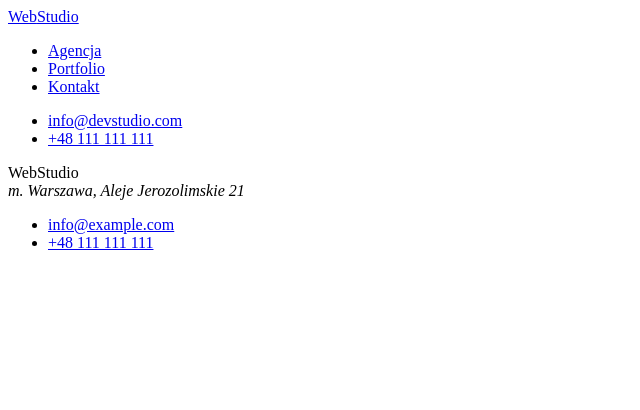
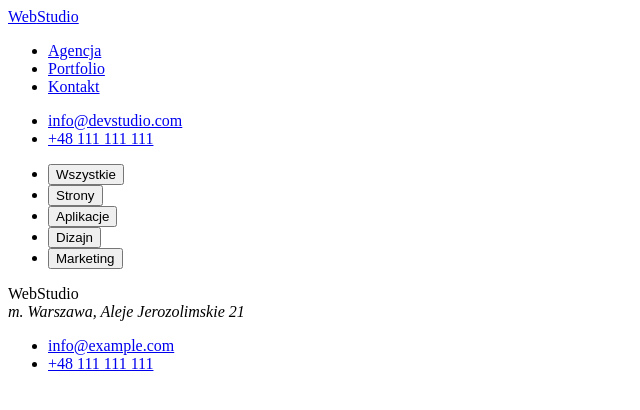
Before and after one commit to JacekPasierb/goit-markup-hw-02, a plain HTML site: page portfolio.html in a window 1280 px wide. Shown: the whole page, without its empty margins (0-640 px from the left). Drawn offline with Linux system fonts and the light colour scheme.

Commit message:
Dodałem filtr z przycisków na stronie portfolio

```diff
--- a/portfolio.html
+++ b/portfolio.html
@@ -24,7 +24,15 @@
         </ul>
       </div>
     </header>
-    <main></main>
+    <main>
+      <ul>
+        <li><button type="button">Wszystkie</button></li>
+        <li><button type="button">Strony</button></li>
+        <li><button type="button">Aplikacje</button></li>
+        <li><button type="button">Dizajn</button></li>
+        <li><button type="button">Marketing</button></li>
+      </ul>
+    </main>
     <footer>
       <a>WebStudio</a>
       <address>m. Warszawa, Aleje Jerozolimskie 21</address>
```
